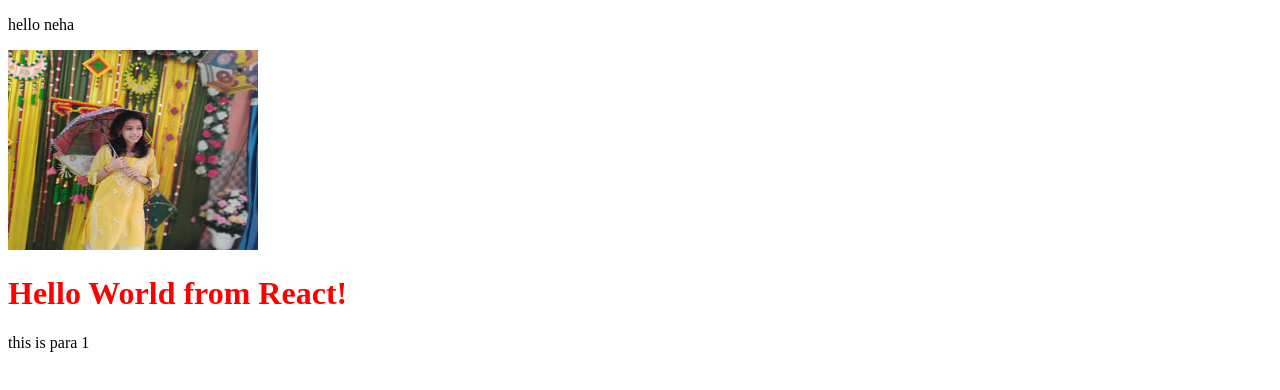
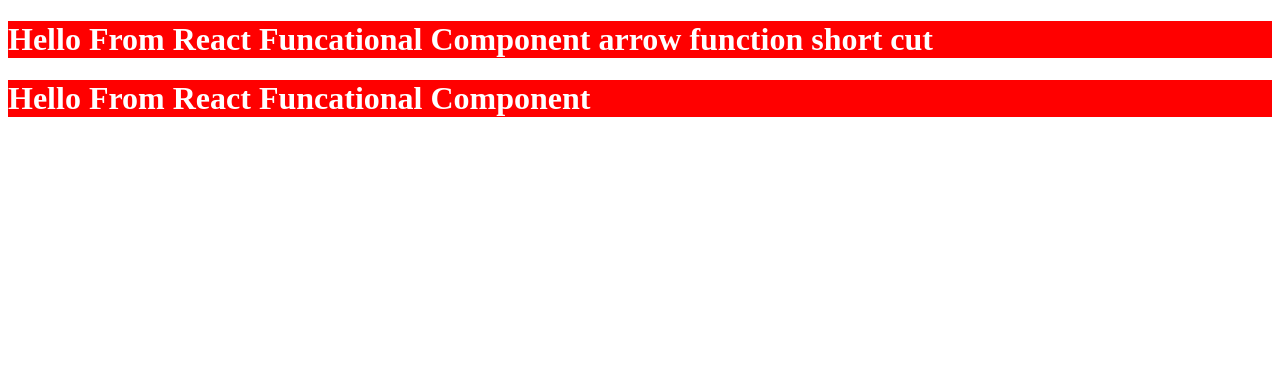
Before and after one commit to rawat9015/react, a React app: page / in a window 1280 px wide. Built offline with nearby package versions, Linux system fonts and the light colour scheme.

Commit message:
React Functional Components

```diff
--- a/index.html
+++ b/index.html
@@ -7,12 +7,9 @@
     <link rel="stylesheet" href="./react.css">
 </head>
 <body>
-    <section>
-        <p>hello neha </p>
-    </section>
-
     <div id="root">
 
+        <h1>Not Rendered</h1>
 
 
     </div>
--- a/package.json
+++ b/package.json
@@ -4,6 +4,7 @@
   "description": "learning react",
   "main": "react.js",
   "scripts": {
+    "start": "parcel index.html",
     "test": "jest"
   },
   "repository": {
--- a/react.css
+++ b/react.css
@@ -1,3 +1,8 @@
 #head{
     color: red;
 }
+
+.bg-red{
+    background:red;
+    color: white;
+}
--- a/react.js
+++ b/react.js
@@ -1,18 +1,45 @@
 
-import React from 'react';
+import React, { Component } from 'react';
 import ReactDOM from 'react-dom/client';
 
-const heading = React.createElement("h1" , {id:'head'}, "Hello World from React!");
+// Ep - 3
+const heading = React.createElement('h1',{},"Hello form React");
 
-const parentdiv = React.createElement("div" , {id:'parentdiv'},
-    [React.createElement('div',{id:'childdiv'},
-        [React.createElement('p', {id:'para1'},'this is para 1')]
-    )]
-);
+const jsxheading = <h1 className='bg-red'>Hell from JSX</h1>;
 
+// React Components
+// 1. Class Component
+// 2. Funcational Component
 
-const img = React.createElement("img", {src:'img1.jpeg', style:{width:'250px',height:'200px'}});
+const HeadComponent = () => {
+
+    return <div>
+    <h1 className='bg-red'>Hello From React Funcational Component</h1>
+    </div>;
+}
+
+const HeadComponent2 = () => <div>
+    <h1 className='bg-red'>Hello From React Funcational Component arrow function short cut</h1>
+    </div>;
+
 
 const root = ReactDOM.createRoot(document.getElementById('root'));
 
-root.render([img,heading,parentdiv]);
+root.render([<HeadComponent2 />, <HeadComponent />]);
+
+
+// Ep - 1
+// const heading = React.createElement("h1" , {id:'head'}, "Hello World from React!");
+
+// const parentdiv = React.createElement("div" , {id:'parentdiv'},
+//     [React.createElement('div',{id:'childdiv'},
+//         [React.createElement('p', {id:'para1'},'this is para 1')]
+//     )]
+// );
+
+
+// const img = React.createElement("img", {src:'img1.jpeg', style:{width:'250px',height:'200px'}});
+
+// const root = ReactDOM.createRoot(document.getElementById('root'));
+
+// root.render([img,heading,parentdiv]);
```
Also changed, not shown: 1 other file.
